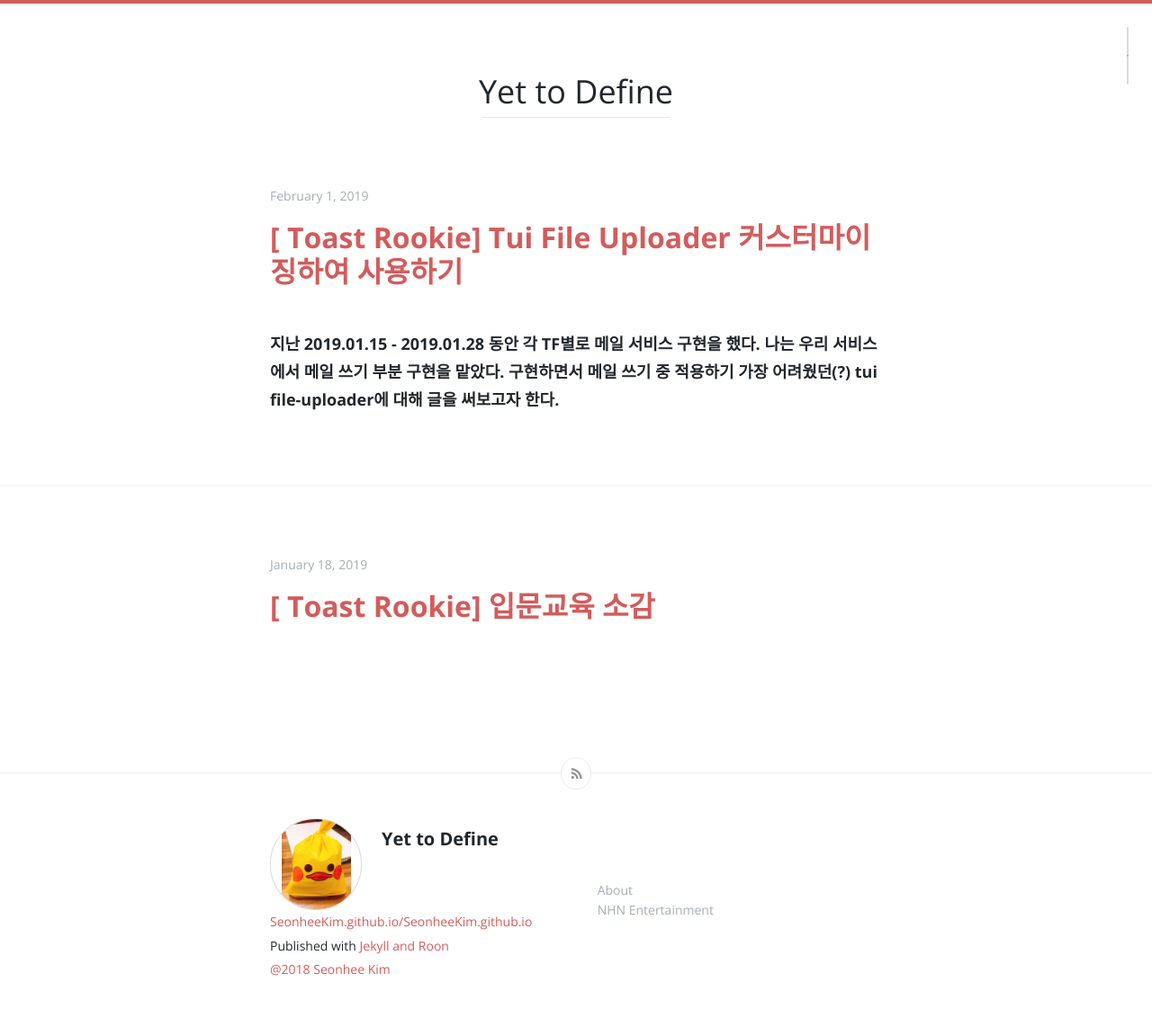
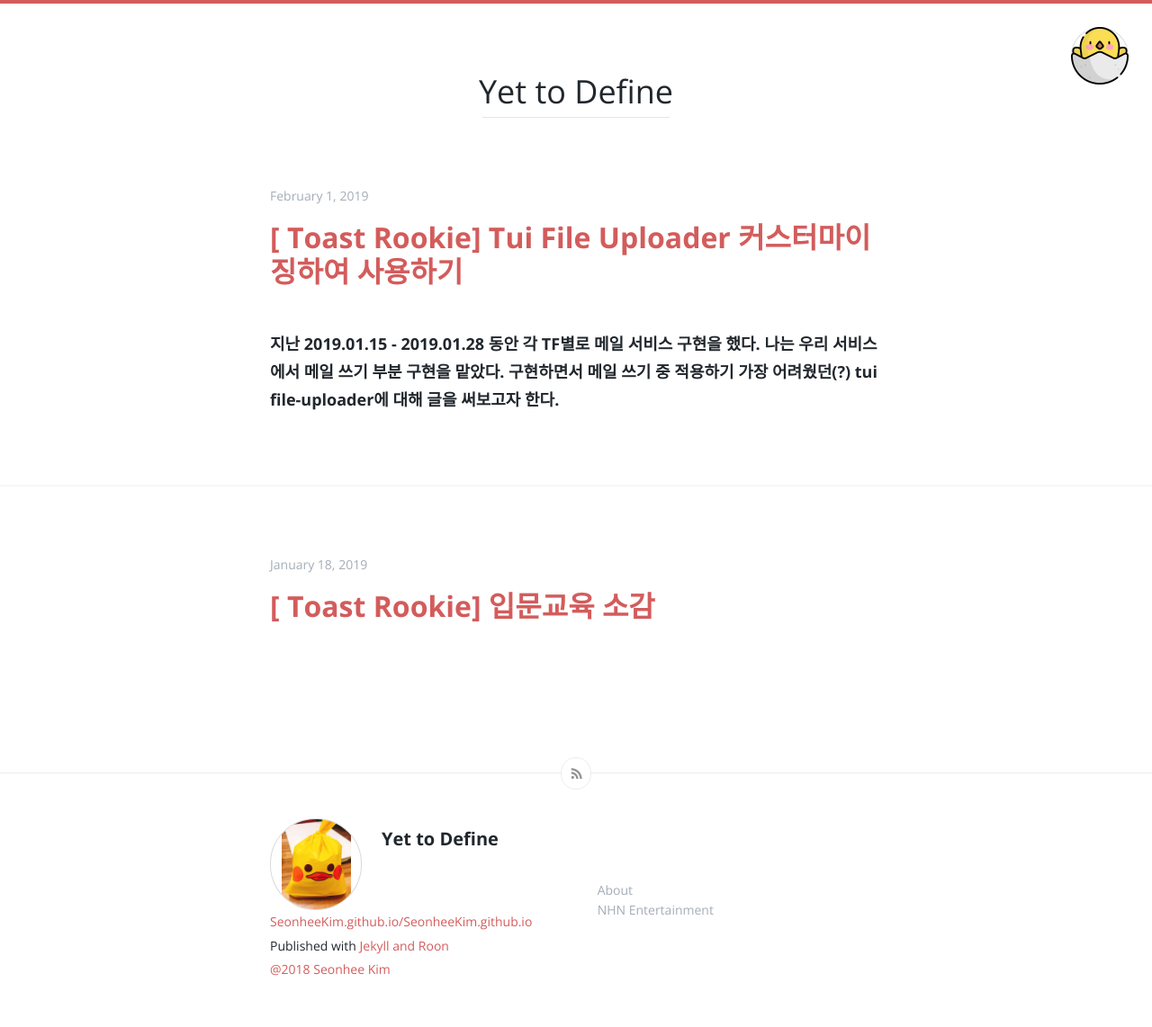
Before and after one commit to vormwald/joon, a Jekyll site: the page built from index.html, in a window 1280 px wide. Shown: the whole page at 90% size. Built offline with Jekyll 4.4.1, drawn with Linux system fonts in a browser that asks for light colours; the list of posts is cut into pages by our own code.

Commit message:
modify incorrect word

```diff
--- a/css/screen.css
+++ b/css/screen.css
@@ -1150,7 +1150,7 @@ body>footer #user_bio .inner, .post-footer #user_bio .inner {
     display: block;
     top: 30px;
     right: 26px;
-    width: 62ox;
+    width: 62px;
     height: 62px;
     background-color: #fff;
     border: 1px solid rgba(33, 39, 45, 0.17);
```
